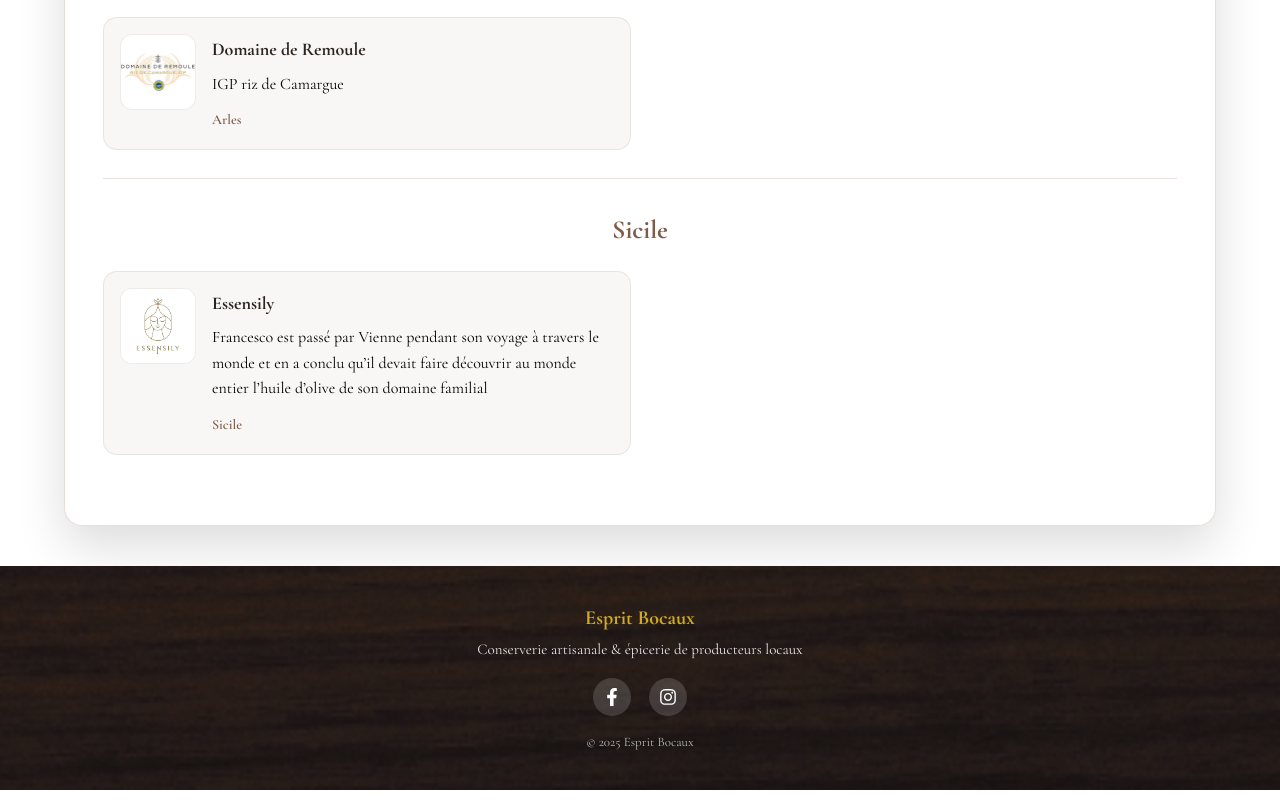
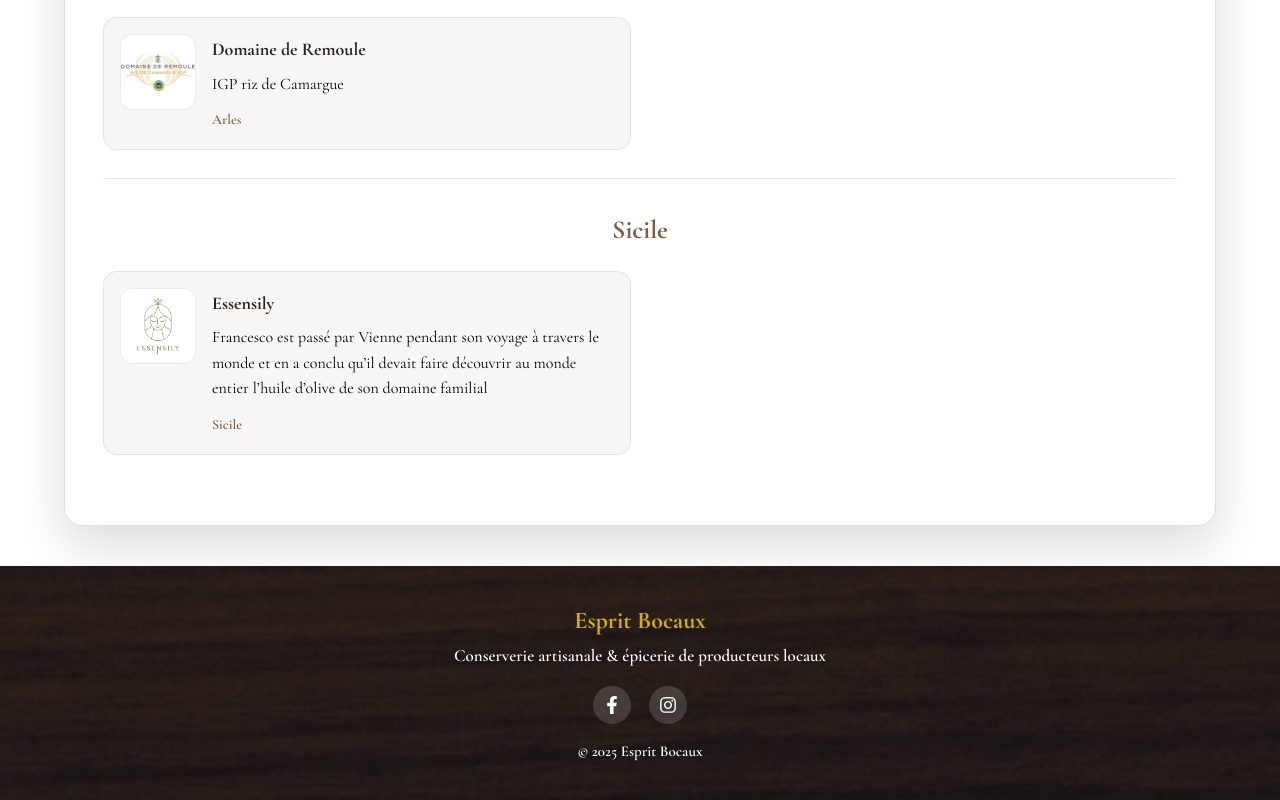
Before and after one commit to alicia-juillet/esprit-bocaux, a React (Vite) app: page /#/product in a window 1280 px wide. Shown: the part 5226-6026 px from the top of the page. Built offline with nearby package versions, Linux system fonts and the light colour scheme.

Commit message:
correction taille

```diff
--- a/src/components/Footer/Footer.scss
+++ b/src/components/Footer/Footer.scss
@@ -1,5 +1,5 @@
 .footer {
-  background-image: url('/src/assets/background.jpg');
+  background-image: url("/src/assets/background.jpg");
   background-size: cover;
   background-position: center;
 
@@ -14,7 +14,7 @@
 
 /* voile sombre pour lisibilité */
 .footer::before {
-  content: '';
+  content: "";
   position: absolute;
   inset: 0;
   background: rgba(0, 0, 0, 0.35);
@@ -35,14 +35,15 @@
 
 .footer-content h3 {
   margin: 0;
-  font-size: 20px;
+  font-size: 24px;
   color: #d0ac23;
 }
 
 .footer-tagline {
   margin: 0;
-  font-size: 15px;
-  opacity: 0.9;
+  font-size: 17px;
+  font-weight: 600;
+  color: #ffffff;
 }
 
 .footer-social {
@@ -69,12 +70,13 @@
 }
 
 .footer-social a:hover {
-  background: #d0ac23;
+  background: #ddbc36;
   transform: translateY(-2px);
 }
 
 .footer-copy {
   margin-top: 8px;
-  font-size: 13px;
-  opacity: 0.7;
+  font-size: 15px;
+  font-weight: 600;
+  color: #ffffff;
 }
--- a/src/components/Menu/Menu.scss
+++ b/src/components/Menu/Menu.scss
@@ -1,7 +1,7 @@
 .menu {
   display: flex;
   justify-content: center;
-  background-image: url('/src/assets/background.jpg');
+  background-image: url("/src/assets/background.jpg");
   flex-direction: column;
 
   .menu-bar {
@@ -16,7 +16,7 @@
     }
   }
   a:hover {
-    color: #d0ac23;
+    color: #ddbc36;
     cursor: pointer;
   }
 
@@ -56,7 +56,7 @@
     display: grid;
     grid-template-rows: 0fr; /* Par défaut, hauteur à 0 */
     transition: grid-template-rows 0.4s ease-out; /* Durée et fluidité */
-    background-image: url('/src/assets/background.jpg');
+    background-image: url("/src/assets/background.jpg");
   }
 
   /* --- 2. Le contenu à l'intérieur --- */
```
